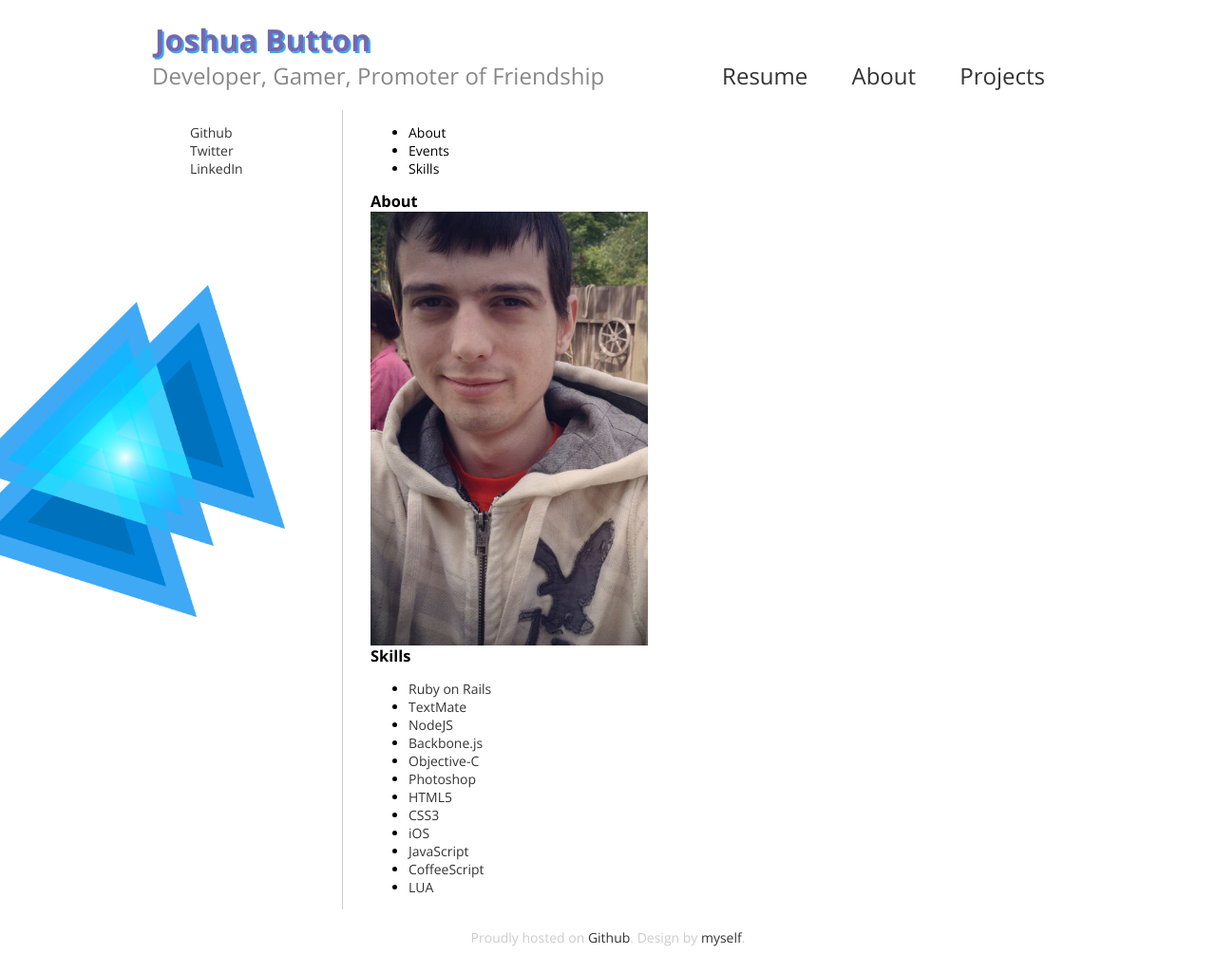
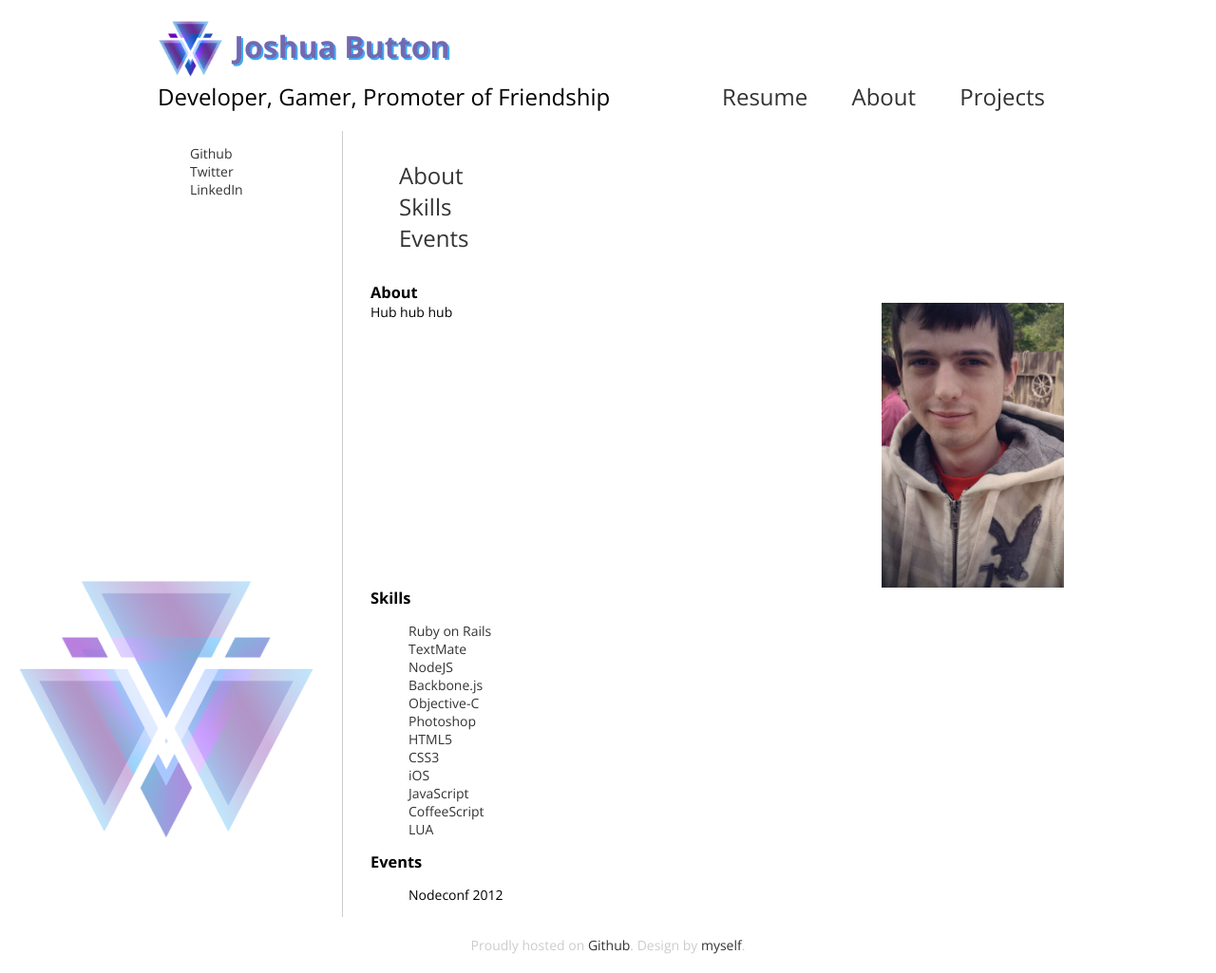
Before and after one commit to jbttn/jbttn.github.io, a Jekyll site: the page built from about.html, in a window 1280 px wide and 1025 px high. Shown: the whole window at 95% size. Built offline with Jekyll 4.4.1, drawn with Linux system fonts in a browser that asks for light colours; nearby versions of some CDN libraries.

Commit message:
Cleaned up about page a bit, new background image

```diff
--- a/_layouts/default.html
+++ b/_layouts/default.html
@@ -12,7 +12,7 @@
   <div id="triangles"></div>
   <div id="container">
     <header id="main-header">
-      <span class="title"><a href="/">Joshua Button</a></span>
+      <span class="title"><a href="/"><img id="logo" src="/img/triangles.png" /> Joshua Button</a></span>
       <span class="tagline">Developer, Gamer, Promoter of Friendship</span>
       <ul id="main-nav" class="h-list">
         <li><a href="/resume/">Resume</a></li>
--- a/about.html
+++ b/about.html
@@ -4,17 +4,17 @@ title: About
 ---
 
 <!-- Want to have a TOC with links that scroll to the relevant portions of the page. -->
-<ul>
-  <li>About</li>
-  <li>Events</li>
-  <li>Skills</li>
+<ul class="toc">
+  <li><a href="#about">About</a></li>
+  <li><a href="#skills">Skills</a></li>
+  <li><a href="#events">Events</a></li>
 </ul>
-<section>
+<section id="about">
   <h1>About</h1>
   <img id="my-picture" src="/img/jbttn_big.jpg" />
-  <!--<div id="gravatar" src="http://www.gravatar.com/avatar/8edb1495667a6a78ccac104520d2f3af.png?size=160"></div>-->
+  <p>Hub hub hub</p>
 </section>
-<section>
+<section id="skills">
   <h1>Skills</h1>
   <ul id="cloud">
     <li><a href="http://www.rubyonrails.org" class="tag10">Ruby on Rails</a></li>
@@ -31,3 +31,9 @@ title: About
     <li><a href="http://www.lua.org/" class="tag4">LUA</a></li>
   </ul>
 </section>
+<section id="events">
+  <h1>Events</h1>
+  <ul>
+    <li>Nodeconf 2012</li>
+  </ul>
+</section>
--- a/css/style.less
+++ b/css/style.less
@@ -15,18 +15,25 @@ body {
   background-repeat: no-repeat;*/
 }
 
+#logo {
+  width: 75px;
+}
+
 @triangle_size: 350px;
 #triangles {
   width: @triangle_size;
   height: @triangle_size;
-  position: absolute;
-  top: 300px;
-  left: -50px;
+  position: fixed;
+  //top: 300px;
+  //left: -50px;
+  bottom: -50px;
+  left: 0;
   z-index: -1;
   //margin-top: 100px;
-  background-image: url(/img/blue_triangles.png);
+  background-image: url(/img/triangles.png);
   background-size: @triangle_size;
   background-repeat: no-repeat;
+  .opacity(50);
 }
 
 blockquote {
@@ -38,6 +45,10 @@ blockquote {
 
 p {
   margin-top: 0;
+}
+
+ul {
+  list-style-type: none;
 }
 
 a {
@@ -64,6 +75,12 @@ h1, h2, h3, h4, h5, h6 {
   }
 }
 
+.toc {
+  font-size: 24px;
+  margin: 0;
+  padding: 30px;
+}
+
 .title {
   font-size: 32px;
   font-weight: bold;
@@ -82,12 +99,8 @@ h1, h2, h3, h4, h5, h6 {
 .tagline {
   font-size: 24px;
   font-weight: 300;
-  color: #888;
-}
-
-#my-picture {
-  width: 40%;
-  height: 40%;
+  margin-left: 6px;
+  //color: #888;
 }
 
 #gravatar {
@@ -108,9 +121,7 @@ h1, h2, h3, h4, h5, h6 {
 }
 
 #sidebar {
-  ul {
-    list-style-type: none;
-  }
+
 }
 
 #main-header {
@@ -158,3 +169,20 @@ h1, h2, h3, h4, h5, h6 {
   text-align: center;
   color: #CCC;
 }
+
+// About
+
+#about {
+  .clearfix();
+
+  #my-picture {
+    float: right;
+    height: 300px;
+  }
+}
+#skills {
+
+}
+#events {
+
+}
--- a/js/script.js
+++ b/js/script.js
@@ -1,2 +1,2 @@
-$('#triangles').plaxify({"xRange":80,"yRange":40})
-$.plax.enable()
+$('#triangles').plaxify({"xRange":180,"yRange":40})
+//$.plax.enable()
```
Also changed, not shown: img/triangles.png (added).
